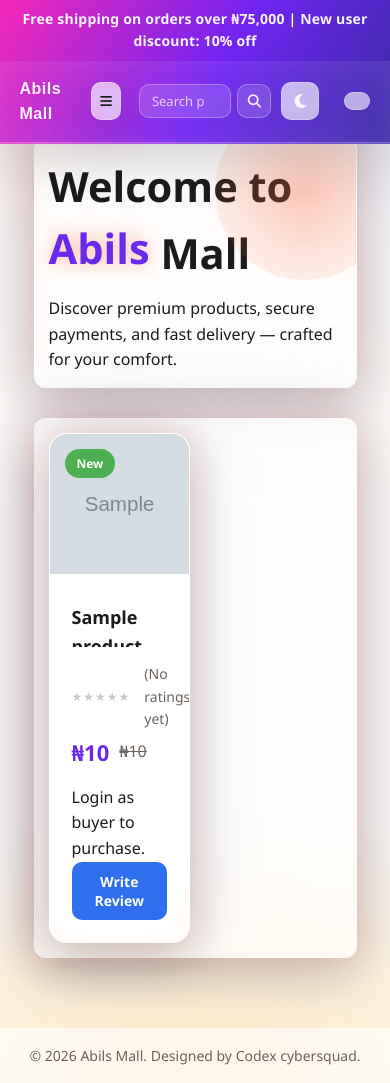
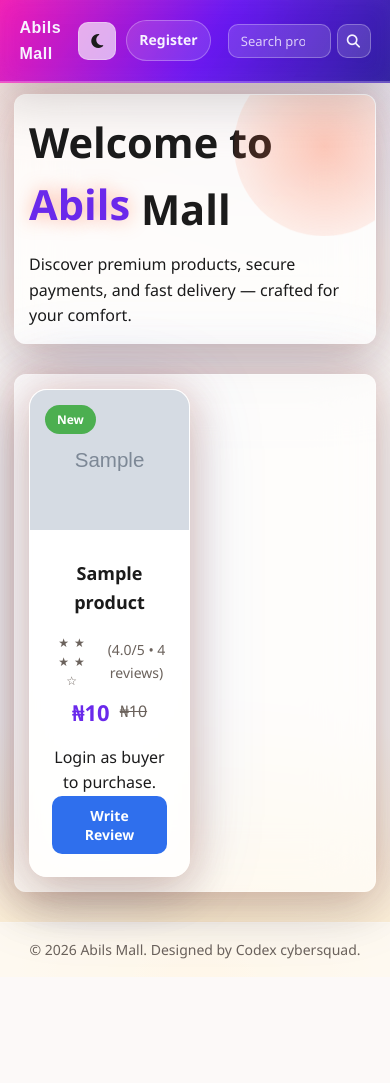
Before and after one commit to Sonbeliever/Abils-Mall, a Flask app: page /marketplace in a window 390 px wide. After the commit the page ends 977 px from the top, so only its background shows below. Run offline with Flask 3, Linux system fonts and the light colour scheme; a user stored in the database is signed in; tables that the repository leaves empty hold one stand-in row (values such as "Sample post"); grey boxes marked "Sample" are stand-in pictures.

Commit message:
Improve_nav_theme_marketplace_layout_and_persistent_product_reviews

```diff
--- a/app.py
+++ b/app.py
@@ -23,6 +23,8 @@ def _ensure_schema_columns():
         "product": [
             ("weight_grams", "ALTER TABLE product ADD COLUMN weight_grams INTEGER DEFAULT 0"),
             ("size_desc", "ALTER TABLE product ADD COLUMN size_desc VARCHAR(120)"),
+            ("rating_avg", "ALTER TABLE product ADD COLUMN rating_avg DOUBLE PRECISION DEFAULT 4.0"),
+            ("rating_count", "ALTER TABLE product ADD COLUMN rating_count INTEGER DEFAULT 0"),
         ],
         "order": [
             ("delivery_country", 'ALTER TABLE "order" ADD COLUMN delivery_country VARCHAR(120)'),
--- a/static/css/style.css
+++ b/static/css/style.css
@@ -3448,3 +3448,115 @@ a.btn,
         flex-wrap: wrap;
     }
 }
+
+/* ==============================
+   Marketplace + Card Polish
+   ============================== */
+.top-bar {
+    background: linear-gradient(90deg, #20dbe8, #5b8dff);
+    color: #f5f7ff;
+}
+
+.main-nav {
+    background: linear-gradient(120deg, rgba(242, 28, 179, 0.18), rgba(105, 24, 242, 0.18), rgba(47, 31, 159, 0.22));
+}
+
+.market-simple .main-content {
+    margin-top: 94px;
+}
+
+.market-simple .main-nav {
+    gap: 12px;
+    flex-wrap: nowrap;
+}
+
+.market-nav-search {
+    margin-left: auto;
+    margin-right: 0;
+    width: min(52vw, 460px);
+}
+
+.market-nav-links {
+    display: inline-flex;
+    align-items: center;
+    gap: 10px;
+}
+
+.market-simple .layout {
+    display: block;
+}
+
+.market-simple #sidebar {
+    display: none !important;
+}
+
+.market-simple .content {
+    width: 100%;
+}
+
+.product-info {
+    text-align: center;
+}
+
+.product-title {
+    height: auto;
+    min-height: 44px;
+}
+
+.product-rating,
+.product-price,
+.product-actions {
+    justify-content: center;
+}
+
+.product-snippet {
+    text-align: center;
+}
+
+.product-info form {
+    display: grid;
+    gap: 8px;
+}
+
+.review-card {
+    background: linear-gradient(140deg, rgba(255, 255, 255, 0.95), rgba(245, 241, 255, 0.95));
+}
+
+.review-head h3 {
+    margin: 0 auto;
+    text-align: center;
+}
+
+.review-form .form-group label {
+    display: block;
+    text-align: center;
+}
+
+.review-form .form-group input,
+.review-form .form-group select,
+.review-form .form-group textarea {
+    text-align: center;
+}
+
+.review-form .btn {
+    width: 100%;
+}
+
+@media (max-width: 992px) {
+    .market-simple .main-nav {
+        flex-wrap: wrap;
+        justify-content: center;
+    }
+
+    .market-nav-search {
+        width: 100%;
+        min-width: 0;
+        order: 2;
+    }
+
+    .market-nav-links {
+        order: 1;
+        width: 100%;
+        justify-content: center;
+    }
+}
--- a/templates/base.html
+++ b/templates/base.html
@@ -8,9 +8,11 @@
     <link rel="stylesheet" href="{{ url_for('static', filename='css/style.css') }}?v=3">
 </head>
 {% set is_auth_page = request.endpoint in ['auth.login', 'auth.register'] %}
-<body class="{% if is_auth_page %}auth-simple{% endif %}">
+{% set is_market_page = request.endpoint == 'marketplace' %}
+{% set is_simple_page = is_auth_page or is_market_page %}
+<body class="{% if is_auth_page %}auth-simple{% elif is_market_page %}market-simple{% endif %}">
     <header class="site-header">
-        {% if not is_auth_page %}
+        {% if not is_simple_page %}
         <div class="top-bar">
             <p>Free shipping on orders over ₦75,000 | New user discount: 10% off</p>
         </div>
@@ -28,6 +30,17 @@
                     {% else %}
                         <a href="{{ url_for('auth.login') }}" class="auth-nav-link">Login</a>
                     {% endif %}
+                </div>
+            {% elif is_market_page %}
+                <form class="nav-search market-nav-search" method="GET" action="{{ url_for('marketplace') }}">
+                    <input type="search" name="q" placeholder="Search products..." value="{{ request.args.get('q', '') }}">
+                    <button type="submit" aria-label="Search products"><i class="fas fa-search"></i></button>
+                </form>
+                <div class="market-nav-links">
+                    <button class="mode-toggle mode-icon" id="mode-toggle" type="button" aria-label="Toggle theme" title="Toggle theme">
+                        <i id="mode-icon" class="fas fa-moon" aria-hidden="true"></i>
+                    </button>
+                    <a href="{{ url_for('auth.register') }}" class="auth-nav-link">Register</a>
                 </div>
             {% else %}
                 <button class="sidebar-toggle sidebar-toggle-nav" id="sidebar-toggle" aria-label="Toggle sidebar">
@@ -77,7 +90,7 @@
                 {% endif %}
             {% endwith %}
         </div>
-        {% if is_auth_page %}
+        {% if is_simple_page %}
             <section class="content content-auth">
         {% else %}
             <div class="layout">
@@ -205,6 +218,7 @@
                     <textarea name="review" rows="4" placeholder="Write your feedback..." required></textarea>
                 </div>
                 <button class="btn btn-primary" type="submit">Submit Review</button>
+                <input type="hidden" name="next" id="review-next" value="{{ request.path }}">
             </form>
         </div>
     </div>
@@ -319,14 +333,17 @@
         const reviewClose = document.getElementById('review-close');
         const reviewProductId = document.getElementById('review-product-id');
         const reviewProductName = document.getElementById('review-product-name');
+        const reviewNext = document.getElementById('review-next');
         if (reviewModal) {
             document.addEventListener('click', (event) => {
                 const btn = event.target.closest('.review-btn');
                 if (!btn) return;
                 const pid = btn.getAttribute('data-product-id');
                 const pname = btn.getAttribute('data-product-name');
+                const nextTarget = btn.getAttribute('data-review-next') || window.location.pathname;
                 if (reviewProductId) reviewProductId.value = pid || '';
                 if (reviewProductName) reviewProductName.value = pname || '';
+                if (reviewNext) reviewNext.value = nextTarget;
                 reviewModal.classList.add('open');
                 reviewModal.setAttribute('aria-hidden', 'false');
             });
--- a/templates/marketplace.html
+++ b/templates/marketplace.html
@@ -34,9 +34,19 @@
                 >
                 <div class="product-info">
                     <div class="product-title">{{ product.name }}</div>
+                    {% set avg_rating = product.rating_avg or 4.0 %}
+                    {% set total_ratings = product.rating_count or 0 %}
                     <div class="product-rating">
-                        <span class="stars empty">★★★★★</span>
-                        <span class="rating-count">(No ratings yet)</span>
+                        <span class="stars">
+                            {% for i in range(1, 6) %}
+                                {% if i <= avg_rating %}★{% else %}☆{% endif %}
+                            {% endfor %}
+                        </span>
+                        {% if total_ratings > 0 %}
+                            <span class="rating-count">({{ "%.1f"|format(avg_rating) }}/5 • {{ total_ratings }} review{% if total_ratings != 1 %}s{% endif %})</span>
+                        {% else %}
+                            <span class="rating-count">(4.0/5 starter rating)</span>
+                        {% endif %}
                     </div>
                     <div class="product-price">
                         <span class="current-price">₦{{ "{:,.0f}".format(product.sale_price or product.price) }}</span>
@@ -49,7 +59,7 @@
                     {% else %}
                         <p style="margin-top:10px;">Login as buyer to purchase.</p>
                     {% endif %}
-                    <button class="btn btn-primary review-btn" type="button" data-product-id="{{ product.id }}" data-product-name="{{ product.name|e }}">Write Review</button>
+                    <button class="btn btn-primary review-btn" type="button" data-product-id="{{ product.id }}" data-product-name="{{ product.name|e }}" data-review-next="{{ url_for('marketplace') }}">Write Review</button>
                 </div>
                 </div>
             {% endfor %}
```
Also changed, not shown: models.py (+16 -0 lines), shop.py (+28 -1 lines), templates/shop_products.html (+13 -3 lines).
